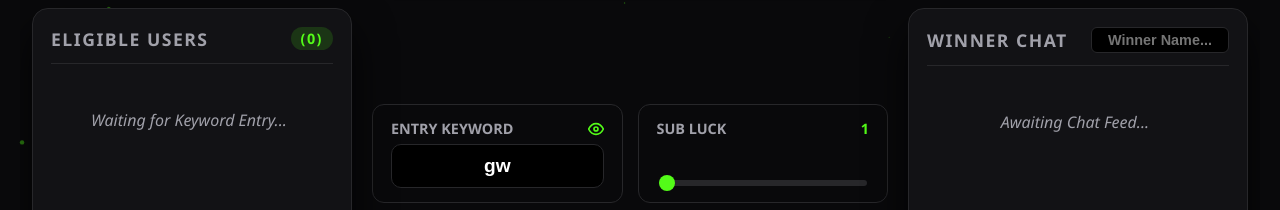
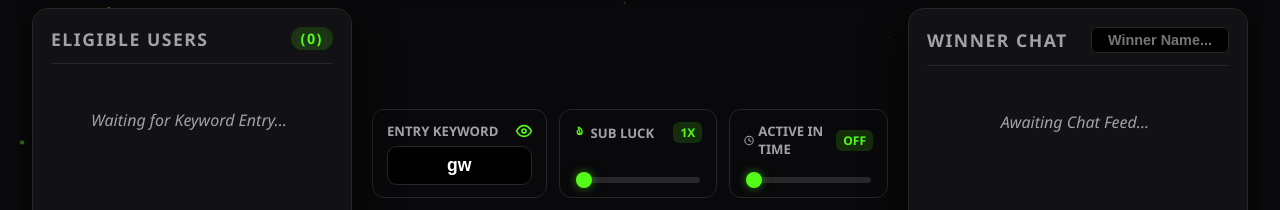
Before and after one commit to RealFishh/KickTool, a website: page index.html in a window 1280 px wide. Shown: the part 110-320 px from the top of the page. Drawn offline with Linux system fonts and the light colour scheme; no server answers.

Commit message:
index.html

```diff
--- a/index.html
+++ b/index.html
@@ -367,8 +367,8 @@
 
         .lotto-config-row {
             display: grid;
-            grid-template-columns: 1fr 1fr;
-            gap: 15px;
+            grid-template-columns: 1.1fr 1fr 1fr;
+            gap: 12px;
             width: 100%;
             flex-shrink: 0;
         }
@@ -377,15 +377,18 @@
             background-color: #09090b;
             border: 1px solid var(--border-gray);
             border-radius: 12px;
-            padding: 14px 18px;
+            padding: 12px 14px;
             box-sizing: border-box;
+            display: flex;
+            flex-direction: column;
+            justify-content: space-between;
         }
 
         .lotto-control-label {
             display: flex;
             justify-content: space-between;
             align-items: center;
-            font-size: 0.9rem;
+            font-size: 0.82rem;
             color: var(--text-muted);
             text-transform: uppercase;
             font-weight: bold;
@@ -398,8 +401,8 @@
             border: 1px solid var(--border-gray);
             border-radius: 10px;
             color: #fff;
-            padding: 10px 14px;
-            font-size: 1.2rem;
+            padding: 8px 12px;
+            font-size: 1.1rem;
             font-weight: 800;
             box-sizing: border-box;
             outline: none;
@@ -434,6 +437,7 @@
             border-radius: 50%;
             background: var(--accent-green);
             cursor: pointer;
+            box-shadow: 0 0 8px color-mix(in srgb, var(--accent-green) 50%, transparent);
         }
 
         .lotto-roll-btn {
@@ -871,6 +875,7 @@
 
             <div class="lotto-center-layout">
                 <div class="lotto-config-row">
+                    <!-- 1. Entry Keyword -->
                     <div class="lotto-control-box">
                         <div class="lotto-control-label">
                             Entry Keyword
@@ -882,13 +887,32 @@
                             <input type="text" id="lotto-keyword-input" class="lotto-keyword-field" value="gw" oninput="syncLottoKeyword(this.value)">
                         </div>
                     </div>
-                    <div class="lotto-control-box" style="display: flex; flex-direction: column; justify-content: space-between;">
+
+                    <!-- 2. Sub Luck -->
+                    <div class="lotto-control-box">
                         <div class="lotto-control-label">
-                            Sub Luck
-                            <span id="sub-luck-val" style="color: var(--accent-green); font-weight: bold;">1</span>
+                            <span style="display: flex; align-items: center; gap: 4px;">
+                                <svg width="13" height="13" viewBox="0 0 24 24" fill="none" stroke="currentColor" stroke-width="2.5" stroke-linecap="round" stroke-linejoin="round" style="color: var(--accent-green);"><path d="M8.5 14.5A2.5 2.5 0 0 0 11 12c0-1.38-.5-2-1-3-1.07-2.14-2-4.5-2-7 0 0 7 2.5 7 9a4.5 4.5 0 0 1-9 0c0-.85.22-1.65.6-2.35"></path></svg>
+                                Sub luck
+                            </span>
+                            <span id="sub-luck-pill" style="background: color-mix(in srgb, var(--accent-green) 15%, transparent); color: var(--accent-green); padding: 2px 7px; border-radius: 6px; font-size: 0.75rem; font-weight: 900;">1x</span>
                         </div>
                         <div class="lotto-slider-track">
-                            <input type="range" id="sub-luck-slider" class="lotto-slider" min="1" max="10" value="1" oninput="document.getElementById('sub-luck-val').textContent = this.value">
+                            <input type="range" id="sub-luck-slider" class="lotto-slider" min="1" max="10" value="1" oninput="updateSubLuckDisplay(this.value)">
+                        </div>
+                    </div>
+
+                    <!-- 3. Active in time -->
+                    <div class="lotto-control-box">
+                        <div class="lotto-control-label">
+                            <span style="display: flex; align-items: center; gap: 4px;">
+                                <svg width="13" height="13" viewBox="0 0 24 24" fill="none" stroke="currentColor" stroke-width="2.5" stroke-linecap="round" stroke-linejoin="round" style="color: var(--text-muted);"><circle cx="12" cy="12" r="10"></circle><polyline points="12 6 12 12 16 14"></polyline></svg>
+                                Active in time
+                            </span>
+                            <span id="active-time-pill" style="background: color-mix(in srgb, var(--accent-green) 15%, transparent); color: var(--accent-green); padding: 2px 7px; border-radius: 6px; font-size: 0.75rem; font-weight: 900;">off</span>
+                        </div>
+                        <div class="lotto-slider-track">
+                            <input type="range" id="active-time-slider" class="lotto-slider" min="0" max="60" value="0" oninput="updateActiveTimeDisplay(this.value)">
                         </div>
                     </div>
                 </div>
@@ -935,6 +959,7 @@
 
             <div class="lotto-center-layout">
                 <div class="lotto-config-row">
+                    <!-- 1. Entry Keyword -->
                     <div class="lotto-control-box">
                         <div class="lotto-control-label">
                             Entry Keyword
@@ -946,17 +971,34 @@
                             <input type="text" id="wheel-keyword-input" class="lotto-keyword-field" value="wheel" oninput="syncWheelKeyword(this.value)">
                         </div>
                     </div>
-                    <div class="lotto-config-row" style="display: none;">
-                        <input type="hidden" id="wheel-sub-luck-slider" value="1">
-                        <span id="wheel-sub-luck-val">1</span>
-                    </div>
-                    <div class="lotto-control-box" style="display: flex; flex-direction: column; justify-content: center;">
+
+                    <input type="hidden" id="wheel-sub-luck-slider" value="1">
+
+                    <!-- 2. Sub Luck -->
+                    <div class="lotto-control-box">
                         <div class="lotto-control-label">
-                            Sub Luck
-                            <span id="wheel-sub-luck-visible-val" style="color: var(--accent-green); font-weight: bold;">1</span>
+                            <span style="display: flex; align-items: center; gap: 4px;">
+                                <svg width="13" height="13" viewBox="0 0 24 24" fill="none" stroke="currentColor" stroke-width="2.5" stroke-linecap="round" stroke-linejoin="round" style="color: var(--accent-green);"><path d="M8.5 14.5A2.5 2.5 0 0 0 11 12c0-1.38-.5-2-1-3-1.07-2.14-2-4.5-2-7 0 0 7 2.5 7 9a4.5 4.5 0 0 1-9 0c0-.85.22-1.65.6-2.35"></path></svg>
+                                Sub luck
+                            </span>
+                            <span id="wheel-sub-luck-pill" style="background: color-mix(in srgb, var(--accent-green) 15%, transparent); color: var(--accent-green); padding: 2px 7px; border-radius: 6px; font-size: 0.75rem; font-weight: 900;">1x</span>
                         </div>
                         <div class="lotto-slider-track">
-                            <input type="range" id="wheel-sub-luck-visible-slider" class="lotto-slider" min="1" max="10" value="1" oninput="document.getElementById('wheel-sub-luck-visible-val').textContent = this.value; document.getElementById('wheel-sub-luck-slider').value = this.value; drawWheel();">
+                            <input type="range" id="wheel-sub-luck-visible-slider" class="lotto-slider" min="1" max="10" value="1" oninput="document.getElementById('wheel-sub-luck-slider').value = this.value; updateWheelSubLuckDisplay(this.value); drawWheel();">
+                        </div>
+                    </div>
+
+                    <!-- 3. Active in time -->
+                    <div class="lotto-control-box">
+                        <div class="lotto-control-label">
+                            <span style="display: flex; align-items: center; gap: 4px;">
+                                <svg width="13" height="13" viewBox="0 0 24 24" fill="none" stroke="currentColor" stroke-width="2.5" stroke-linecap="round" stroke-linejoin="round" style="color: var(--text-muted);"><circle cx="12" cy="12" r="10"></circle><polyline points="12 6 12 12 16 14"></polyline></svg>
+                                Active in time
+                            </span>
+                            <span id="wheel-active-time-pill" style="background: color-mix(in srgb, var(--accent-green) 15%, transparent); color: var(--accent-green); padding: 2px 7px; border-radius: 6px; font-size: 0.75rem; font-weight: 900;">off</span>
+                        </div>
+                        <div class="lotto-slider-track">
+                            <input type="range" id="wheel-active-time-slider" class="lotto-slider" min="0" max="60" value="0" oninput="updateWheelActiveTimeDisplay(this.value)">
                         </div>
                     </div>
                 </div>
@@ -1059,6 +1101,52 @@
         const app = initializeApp(firebaseConfig);
         const db = getDatabase(app);
         const analytics = getAnalytics(app);
+
+        // SLIDER FILL HANDLER
+        function updateSliderFill(slider) {
+            const min = parseFloat(slider.min) || 0;
+            const max = parseFloat(slider.max) || 100;
+            const val = parseFloat(slider.value);
+            const percentage = ((val - min) / (max - min)) * 100;
+            slider.style.background = `linear-gradient(to right, var(--accent-green) 0%, var(--accent-green) ${percentage}%, #27272a ${percentage}%, #27272a 100%)`;
+        }
+
+        function initSliders() {
+            document.querySelectorAll('.lotto-slider').forEach(slider => {
+                updateSliderFill(slider);
+                slider.addEventListener('input', () => updateSliderFill(slider));
+            });
+        }
+
+        function updateSubLuckDisplay(val) {
+            document.getElementById('sub-luck-pill').textContent = `${val}x`;
+        }
+        window.updateSubLuckDisplay = updateSubLuckDisplay;
+
+        function updateActiveTimeDisplay(val) {
+            const pill = document.getElementById('active-time-pill');
+            if (parseInt(val) === 0) {
+                pill.textContent = "off";
+            } else {
+                pill.textContent = `${val}m`;
+            }
+        }
+        window.updateActiveTimeDisplay = updateActiveTimeDisplay;
+
+        function updateWheelSubLuckDisplay(val) {
+            document.getElementById('wheel-sub-luck-pill').textContent = `${val}x`;
+        }
+        window.updateWheelSubLuckDisplay = updateWheelSubLuckDisplay;
+
+        function updateWheelActiveTimeDisplay(val) {
+            const pill = document.getElementById('wheel-active-time-pill');
+            if (parseInt(val) === 0) {
+                pill.textContent = "off";
+            } else {
+                pill.textContent = `${val}m`;
+            }
+        }
+        window.updateWheelActiveTimeDisplay = updateWheelActiveTimeDisplay;
 
         // DYNAMIC DEFAULT AVATAR MATCHING CURRENT THEME COLOR
         function getDefaultAvatar() {
@@ -1237,6 +1325,7 @@
                     img.src = getDefaultAvatar();
                 }
             });
+            setTimeout(initSliders, 50);
         }
         window.setTheme = setTheme;
 
@@ -1652,6 +1741,7 @@
             } else if (mode === 'wheel') {
                 drawWheel();
             }
+            setTimeout(initSliders, 50);
         }
         window.switchWorkspace = switchWorkspace;
 
@@ -1871,7 +1961,6 @@
         }
 
         function triggerLottoWinnerReveal(winner) {
-            // CLEAR PREVIOUS CHAT & ASSIGN WINNER NOW (NO SPOILERS)
             const lottoChat = document.getElementById('lotto-chat-container');
             if (lottoChat) lottoChat.innerHTML = '<div style="color: var(--text-muted); font-style: italic; font-size: 1rem; text-align: center; margin-top: 30px;">Awaiting Chat Feed...</div>';
 
@@ -2035,7 +2124,6 @@
         }
 
         function triggerWheelWinnerReveal(winner) {
-            // CLEAR PREVIOUS CHAT & ASSIGN WINNER NOW (NO SPOILERS)
             const lottoChat = document.getElementById('lotto-chat-container');
             if (lottoChat) lottoChat.innerHTML = '<div style="color: var(--text-muted); font-style: italic; font-size: 1rem; text-align: center; margin-top: 30px;">Awaiting Chat Feed...</div>';
 
@@ -2297,6 +2385,7 @@
         checkStartupKickAuth();
         loadTournamentData();
         renderTournamentBracket();
+        initSliders();
     </script>
 </body>
 </html>
```
